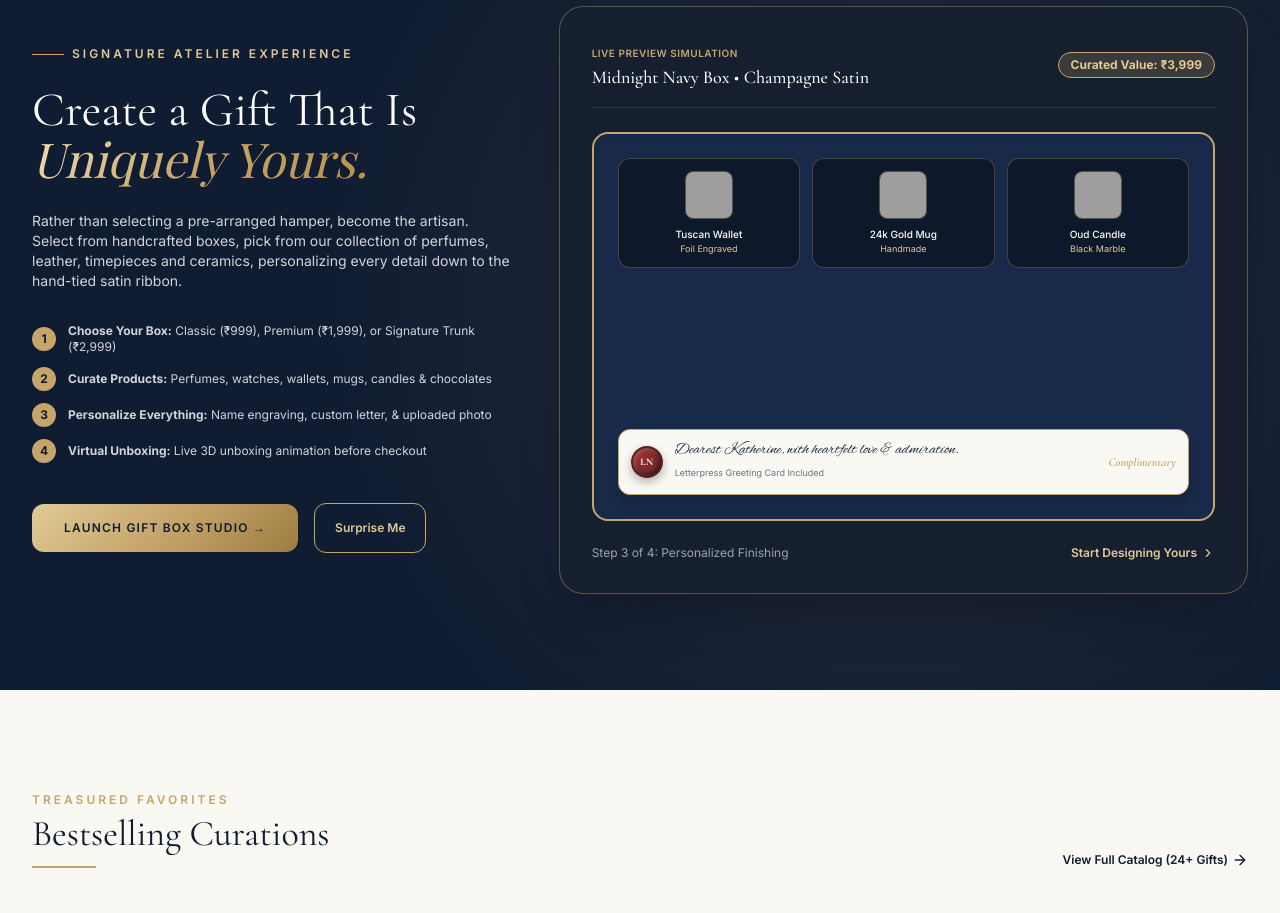
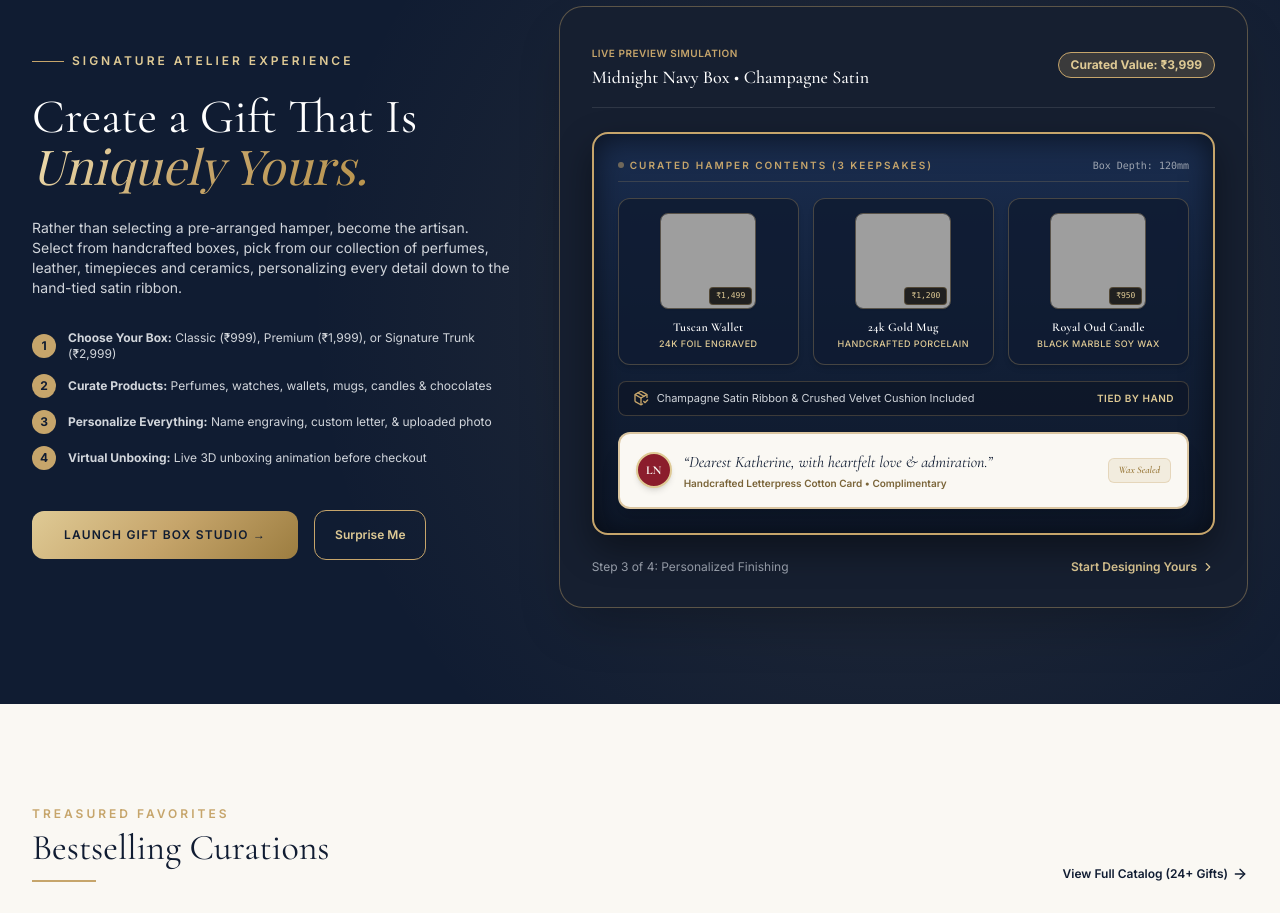
Before and after one commit to shivanitechnologies/LuxeNest_Gifts, a plain HTML site: page index.html in a window 1280 px wide. Shown: the part 1640-2553 px from the top of the page. Drawn offline with nearby package versions, Linux system fonts and the light colour scheme; grey boxes are pictures that could not be loaded; a web font is replaced by a local one.

Commit message:
Redesign Live Preview Simulation gift box with rich product presentation and balanced hamper layout

```diff
--- a/index.html
+++ b/index.html
@@ -514,37 +514,84 @@
               </span>
             </div>
 
-            <!-- Box Graphic Preview -->
-            <div class="relative w-full aspect-[16/10] bg-[#182949] rounded-2xl border-2 border-[#C6A56B] p-6 shadow-inner flex flex-col justify-between overflow-hidden">
-              <div class="grid grid-cols-3 gap-3">
-                <div class="bg-black/40 rounded-xl p-3 border border-[#C6A56B]/30 flex flex-col items-center text-center">
-                  <img src="https://images.unsplash.com/photo-1627123424574-724758594e93?q=80&w=200&auto=format&fit=crop" class="w-12 h-12 rounded-lg object-cover mb-2 border border-[#C6A56B]/40">
-                  <span class="text-[10px] font-medium text-white">Tuscan Wallet</span>
-                  <span class="text-[9px] text-[#DFCA95]">Foil Engraved</span>
+            <!-- Box Graphic Preview (Realistic Bespoke Gift Hamper Experience) -->
+            <div class="relative w-full rounded-2xl border-2 border-[#C6A56B] bg-gradient-to-b from-[#1A2D4F] via-[#122038] to-[#0E182A] p-5 sm:p-6 shadow-[inset_0_4px_30px_rgba(0,0,0,0.6),0_15px_35px_rgba(0,0,0,0.4)] overflow-hidden space-y-4">
+
+              <!-- Hamper Interior Header / Texture Accent -->
+              <div class="flex items-center justify-between pb-2 border-b border-[#C6A56B]/20">
+                <span class="text-[10px] uppercase tracking-[0.2em] text-[#C6A56B] font-semibold flex items-center gap-1.5">
+                  <span class="w-1.5 h-1.5 rounded-full bg-[#C6A56B] animate-pulse"></span>
+                  Curated Hamper Contents (3 Keepsakes)
+                </span>
+                <span class="text-[10px] text-gray-400 font-mono">Box Depth: 120mm</span>
+              </div>
+
+              <!-- 3 Curated Products Grid (Substantial, Rich Presentation) -->
+              <div class="grid grid-cols-1 sm:grid-cols-3 gap-3.5">
+
+                <!-- Product 1: Tuscan Wallet -->
+                <div class="bg-[#101C32]/85 hover:bg-[#101C32] rounded-xl p-3.5 border border-[#C6A56B]/30 hover:border-[#DFCA95] flex flex-col items-center text-center shadow-md transition-all group">
+                  <div class="relative mb-2.5">
+                    <img src="https://images.unsplash.com/photo-1627123424574-724758594e93?q=80&w=300&auto=format&fit=crop" alt="Tuscan Leather Wallet" class="w-20 h-20 sm:w-24 sm:h-24 rounded-lg object-cover border border-[#C6A56B]/40 shadow-sm group-hover:scale-105 transition-transform duration-300">
+                    <span class="absolute bottom-1 right-1 px-1.5 py-0.5 rounded bg-black/80 text-[8px] font-mono text-[#DFCA95] border border-[#C6A56B]/30">₹1,499</span>
+                  </div>
+                  <span class="font-serif text-xs font-semibold text-white tracking-wide">Tuscan Wallet</span>
+                  <span class="text-[9px] text-[#DFCA95] font-medium uppercase tracking-wider mt-0.5">24K Foil Engraved</span>
                 </div>
-                <div class="bg-black/40 rounded-xl p-3 border border-[#C6A56B]/30 flex flex-col items-center text-center">
-                  <img src="https://images.unsplash.com/photo-1514432324607-a09d9b4aefdd?q=80&w=200&auto=format&fit=crop" class="w-12 h-12 rounded-lg object-cover mb-2 border border-[#C6A56B]/40">
-                  <span class="text-[10px] font-medium text-white">24k Gold Mug</span>
-                  <span class="text-[9px] text-[#DFCA95]">Handmade</span>
+
+                <!-- Product 2: 24k Gold Mug -->
+                <div class="bg-[#101C32]/85 hover:bg-[#101C32] rounded-xl p-3.5 border border-[#C6A56B]/30 hover:border-[#DFCA95] flex flex-col items-center text-center shadow-md transition-all group">
+                  <div class="relative mb-2.5">
+                    <img src="https://images.unsplash.com/photo-1514432324607-a09d9b4aefdd?q=80&w=300&auto=format&fit=crop" alt="24k Gold Ceramic Mug" class="w-20 h-20 sm:w-24 sm:h-24 rounded-lg object-cover border border-[#C6A56B]/40 shadow-sm group-hover:scale-105 transition-transform duration-300">
+                    <span class="absolute bottom-1 right-1 px-1.5 py-0.5 rounded bg-black/80 text-[8px] font-mono text-[#DFCA95] border border-[#C6A56B]/30">₹1,200</span>
+                  </div>
+                  <span class="font-serif text-xs font-semibold text-white tracking-wide">24k Gold Mug</span>
+                  <span class="text-[9px] text-[#DFCA95] font-medium uppercase tracking-wider mt-0.5">Handcrafted Porcelain</span>
                 </div>
-                <div class="bg-black/40 rounded-xl p-3 border border-[#C6A56B]/30 flex flex-col items-center text-center">
-                  <img src="https://images.unsplash.com/photo-1603006905003-be475563bc59?q=80&w=200&auto=format&fit=crop" class="w-12 h-12 rounded-lg object-cover mb-2 border border-[#C6A56B]/40">
-                  <span class="text-[10px] font-medium text-white">Oud Candle</span>
-                  <span class="text-[9px] text-[#DFCA95]">Black Marble</span>
+
+                <!-- Product 3: Oud Candle -->
+                <div class="bg-[#101C32]/85 hover:bg-[#101C32] rounded-xl p-3.5 border border-[#C6A56B]/30 hover:border-[#DFCA95] flex flex-col items-center text-center shadow-md transition-all group">
+                  <div class="relative mb-2.5">
+                    <img src="https://images.unsplash.com/photo-1603006905003-be475563bc59?q=80&w=300&auto=format&fit=crop" alt="Oud Candle" class="w-20 h-20 sm:w-24 sm:h-24 rounded-lg object-cover border border-[#C6A56B]/40 shadow-sm group-hover:scale-105 transition-transform duration-300">
+                    <span class="absolute bottom-1 right-1 px-1.5 py-0.5 rounded bg-black/80 text-[8px] font-mono text-[#DFCA95] border border-[#C6A56B]/30">₹950</span>
+                  </div>
+                  <span class="font-serif text-xs font-semibold text-white tracking-wide">Royal Oud Candle</span>
+                  <span class="text-[9px] text-[#DFCA95] font-medium uppercase tracking-wider mt-0.5">Black Marble Soy Wax</span>
+                </div>
+
+              </div>
+
+              <!-- Silk Packaging Finish Bar -->
+              <div class="flex items-center justify-between px-3.5 py-2 rounded-lg bg-[#0F1829]/90 border border-[#C6A56B]/25 text-[11px]">
+                <div class="flex items-center gap-2 text-gray-300">
+                  <i data-lucide="package-check" class="w-4 h-4 text-[#C6A56B] shrink-0"></i>
+                  <span>Champagne Satin Ribbon & Crushed Velvet Cushion Included</span>
+                </div>
+                <span class="text-[10px] text-[#DFCA95] font-semibold uppercase tracking-wider">Tied by Hand</span>
+              </div>
+
+              <!-- Wax Seal Calligraphy Letterpress Card -->
+              <div class="p-4 rounded-xl bg-[#FAF8F3] text-[#101C32] border-2 border-[#C6A56B]/60 shadow-xl relative overflow-hidden">
+                <div class="flex items-start sm:items-center justify-between gap-3">
+                  <div class="flex items-center gap-3">
+                    <div class="w-9 h-9 rounded-full bg-[#8B1D2C] border-2 border-[#DFCA95] flex items-center justify-center text-[#FAF8F3] font-serif font-bold text-xs shadow-md shrink-0" title="24K Wax Seal">
+                      LN
+                    </div>
+                    <div>
+                      <p class="font-serif italic text-sm sm:text-base text-[#101C32] leading-snug">
+                        “Dearest Katherine, with heartfelt love & admiration.”
+                      </p>
+                      <span class="text-[10px] text-[#7A6438] font-semibold block mt-0.5">
+                        Handcrafted Letterpress Cotton Card • Complimentary
+                      </span>
+                    </div>
+                  </div>
+                  <span class="px-2.5 py-1 rounded-md bg-[#C6A56B]/15 text-[#9C7D40] text-[10px] font-serif italic font-bold shrink-0 border border-[#C6A56B]/30 hidden sm:inline-block">
+                    Wax Sealed
+                  </span>
                 </div>
               </div>
 
-              <!-- Wax Seal Calligraphy Card in box -->
-              <div class="mt-4 p-3 rounded-xl bg-[#FAF8F3] text-[#101C32] border border-[#C6A56B] shadow-lg flex items-center justify-between">
-                <div class="flex items-center gap-3">
-                  <div class="wax-seal shrink-0 !w-8 !h-8 text-[10px] text-white font-serif font-bold">LN</div>
-                  <div>
-                    <p class="font-handwriting text-base leading-none text-[#101C32]">Dearest Katherine, with heartfelt love & admiration.</p>
-                    <span class="text-[9px] text-gray-500">Letterpress Greeting Card Included</span>
-                  </div>
-                </div>
-                <span class="text-xs font-serif italic text-[#C6A56B] font-bold">Complimentary</span>
-              </div>
             </div>
 
             <!-- Action footer inside card -->
```
